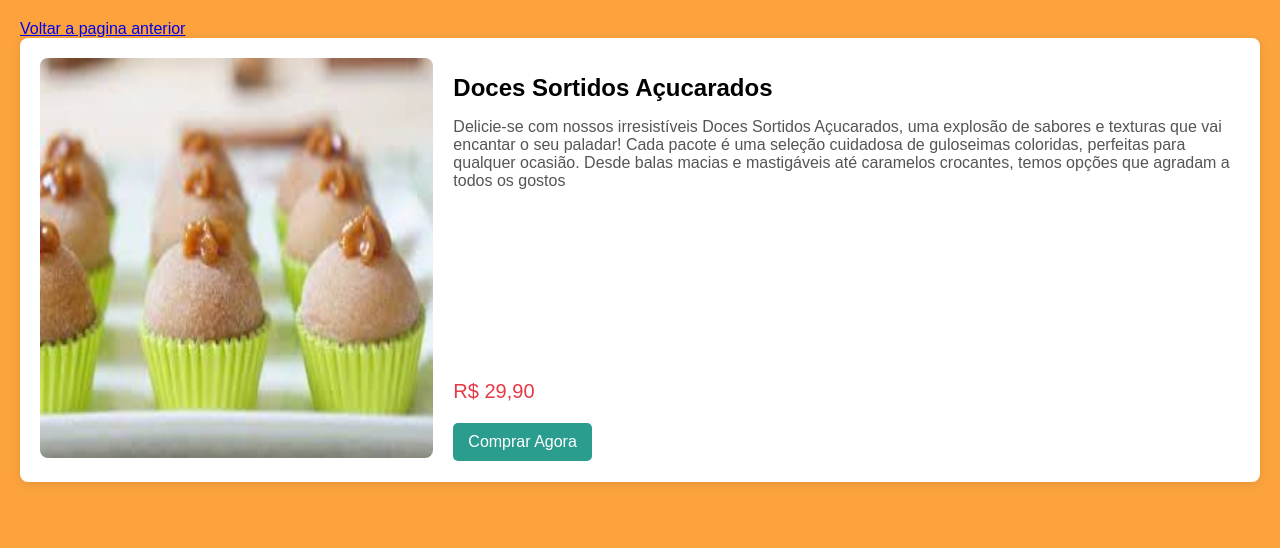
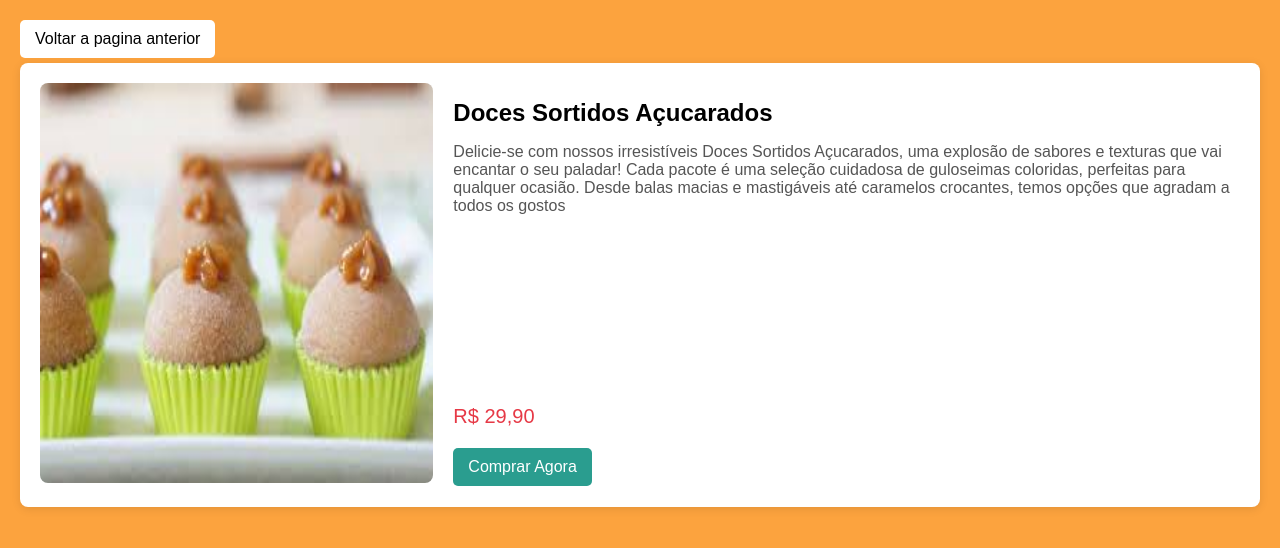
Before and after one commit to Felipemk31/Projetos-Ceep, a plain HTML site: page site-analise/produtos/pag_produto1.html in a window 1280 px wide. Drawn offline with Linux system fonts and the light colour scheme.

Commit message:
tudo pronto

```diff
--- a/site-analise/produtos/Style_produto.css
+++ b/site-analise/produtos/Style_produto.css
@@ -62,3 +62,32 @@ body {
 .buy-button:hover {
     background-color: #264653;
 }
+
+.button{
+    background-color: #ffffff;
+    color: white;
+    border: none;
+    border-radius: 5px;
+    padding: 10px 15px;
+    cursor: pointer;
+    font-size: 16px;
+    transition: background-color 0.3s;
+    margin-bottom: 5px;
+}
+
+a:link {
+    color:#000000;
+    text-decoration:none;
+  }
+  a:visited {
+    color:#000000;
+    text-decoration:none;
+  }
+  a:hover {
+    color:#000000;
+    text-decoration:none;
+  }
+  a:active {
+    color:#000000;
+    text-decoration:none;
+  }
--- a/site-analise/produtos/pag_produto1.html
+++ b/site-analise/produtos/pag_produto1.html
@@ -7,7 +7,7 @@
     <title>Produto - E-commerce</title>
 </head>
 <body background="">
-    <a href="javascript:history.back()">Voltar a pagina anterior</a>
+    <button class="button"><a href="javascript:history.back()">Voltar a pagina anterior</a></button>
     <div class="container">
         <div class="product-image">
             <img src="./assets/doces sortidos acucarados.jpg" alt="Doces Sortidos Açucarados">
```
Also changed, not shown: site-analise/login/pag_cadastro.html (+1 -1 lines), site-analise/produtos/pag_produto2.html (+1 -1 lines), site-analise/produtos/pag_produto3.html (+1 -1 lines).
